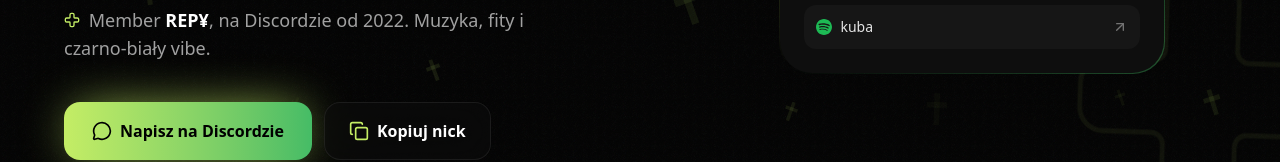
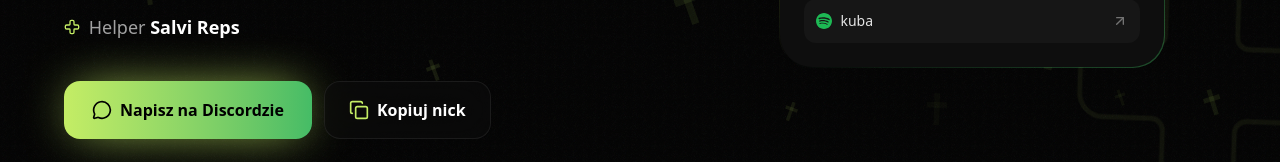
Before and after one commit to rafxezz23-cpu/vynx-website, a website built with Vite: page index.html in a window 1280 px wide. Shown: the part 558-720 px from the top of the page. Built offline with nearby package versions, Linux system fonts and the light colour scheme; no server answers.

Commit message:
Opis: helper Salvi Reps

```diff
--- a/index.html
+++ b/index.html
@@ -41,7 +41,7 @@
         <h1 id="title" data-split class="name-grad font-pixel pb-3 text-[clamp(5rem,16vw,11.5rem)] leading-[.95] font-bold tracking-tight">! vynx</h1>
         <p class="hero-fade mx-auto mt-6 max-w-lg text-base text-neutral-400 opacity-0 transition duration-1000 sm:text-lg lg:mx-0">
           <i data-lucide="cross" class="mr-1 inline size-4 -translate-y-0.5 text-acid"></i>
-          Member <span class="font-semibold text-white">REP¥</span>, na Discordzie od 2022. Muzyka, fity i czarno-biały vibe.
+          Helper <span class="font-semibold text-white">Salvi Reps</span>
         </p>
         <div class="hero-fade mt-10 flex flex-wrap justify-center gap-3 opacity-0 transition duration-1000 [transition-delay:150ms] lg:justify-start">
           <a id="dmBtn" href="https://discord.com/users/943108101492580362" target="_blank" class="magnetic group relative flex items-center gap-2 overflow-hidden rounded-2xl bg-gradient-to-r from-acid to-acid2 px-7 py-4 font-bold text-black shadow-[0_0_50px_-12px_var(--color-acid)] transition-shadow hover:shadow-[0_0_80px_-5px_var(--color-acid)]">
```
